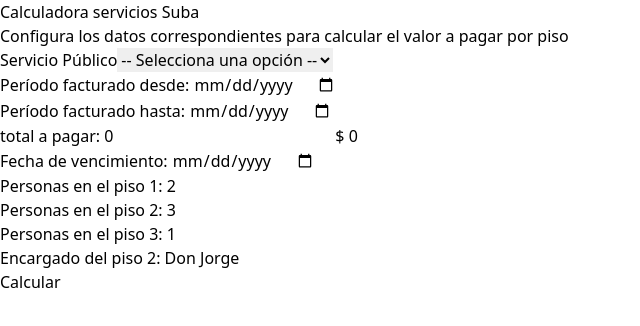
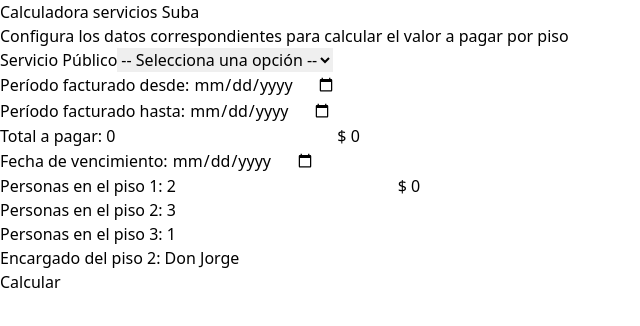
Before and after one commit to Dartheryon/calculadoraServ-FE, a React (Vite) app: page / in a window 1280 px wide. Shown: the top 326 px of the page, without its empty margins (0-640 px from the left). Built offline with nearby package versions, Linux system fonts and the light colour scheme.

Commit message:
Update MainForm.tsx

```diff
--- a/src/components/MainForm.tsx
+++ b/src/components/MainForm.tsx
@@ -138,7 +138,7 @@ Por favor confirmar el recibo de este mensaje. Gracias. Tenga un buen día.`
           errorAmmountBill && <p className='text-center font-bold text-white py-5 bg-red-700'>Por favor digita el valor de la factura</p>
         }
         <div className='flex flex-col my-3'>
-          <label className='mb-1' htmlFor='firstFlat'>total a pagar: </label>
+          <label className='mb-1' htmlFor='firstFlat'>Total a pagar: </label>
           <input className="shadow appearance-none border-cyan-700 border rounded w-full py-2 px-3
               text-slate-700 leading-tight focus:outline-none focus:shadow-outline"
             type='number'
@@ -163,14 +163,13 @@ Por favor confirmar el recibo de este mensaje. Gracias. Tenga un buen día.`
 
         <div className='flex flex-col my-3'>
           <label className='mb-1' htmlFor='firstFlat'>Personas en el piso 1: </label>
-          <input
-            className="shadow appearance-none border-cyan-700 border rounded w-full py-2 px-3
-            text-slate-700 leading-tight focus:outline-none focus:shadow-outline"
+          <input className="shadow appearance-none border-cyan-700 border rounded w-full py-2 px-3
+              text-slate-700 leading-tight focus:outline-none focus:shadow-outline"
             type='number'
             value={firstFloor}
             onChange={e => setHomeData({ ...homeData, firstFloor: Number(e.target.value).toString() })}
-            name='firstFlat'
-            id='firstFlat' />
+          />
+          <span className="text-xl text-emerald-700">{formatCash(parseInt(total))}</span>
         </div>
         <div className='flex flex-col my-3'>
           <label className='mb-1' htmlFor='firstFlat'>Personas en el piso 2: </label>
```
